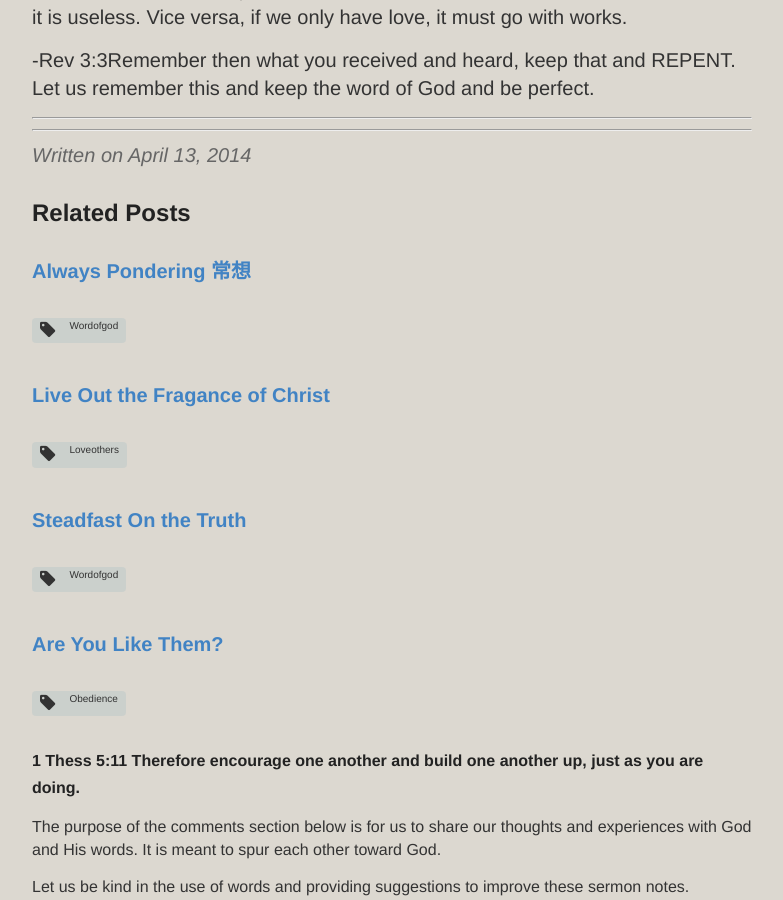
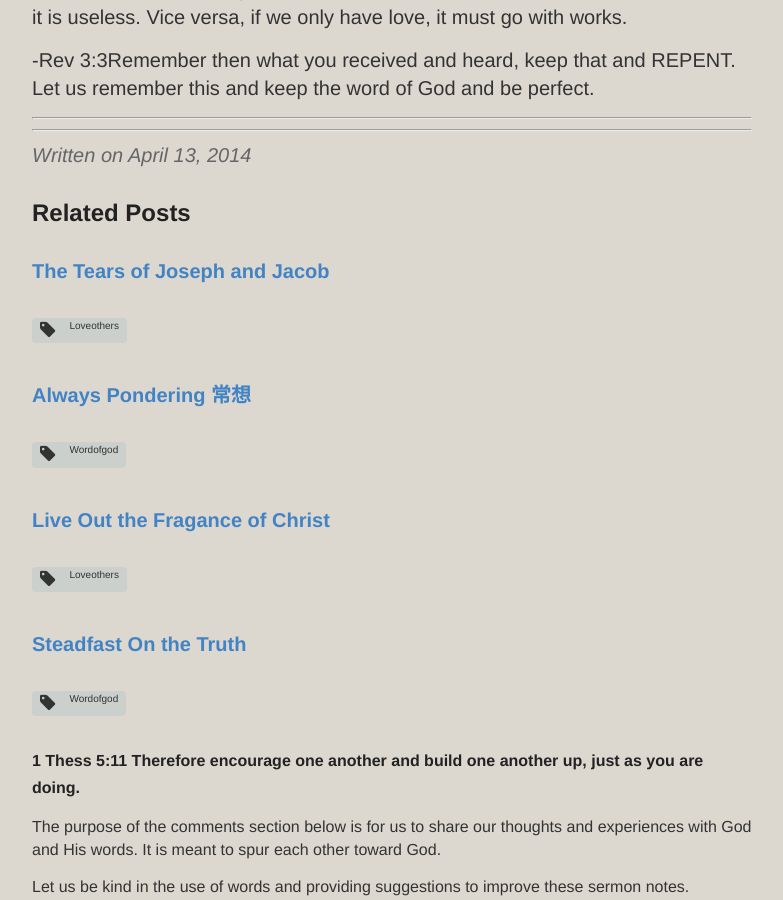
Before and after one commit to catchupTJC/catchuptjc.github.io, a Jekyll site: the page built from _posts/2014-04-13-Observe the Perfect Word.md, in a window 1280 px wide and 900 px high, scrolled down 2363 px. Shown: the whole window, without its empty margins (248-1031 px from the left). Built offline with Jekyll 4.4.1, drawn with Linux system fonts in a browser that asks for light colours; nearby versions of some CDN libraries; comment, search, counter and statistics services are not loaded.

Commit message:
Update 2018-10-12-The Tears Of Joseph And Jacob.md

```diff
--- a/_posts/2018-10-12-The Tears Of Joseph And Jacob.md
+++ b/_posts/2018-10-12-The Tears Of Joseph And Jacob.md
@@ -1,8 +1,8 @@
 ---
 layout: post
 title: The Tears of Joseph and Jacob
-category: Sermon(SG)2018
-tags: [Relationship,Love Others]
+category: sermon(SG)2018
+tags: [relationship,loveothers]
 hymns:
 ---
 
```
